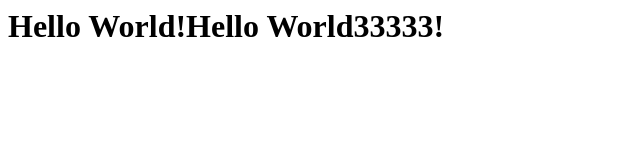
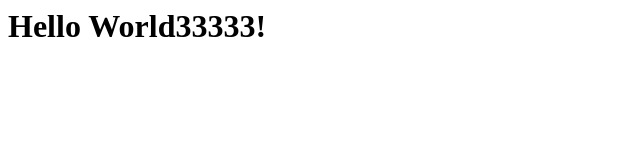
Before and after one commit to davyluo/davyluo.github.io, a plain HTML site: page index.html in a window 1280 px wide. Shown: the whole page, without its empty margins (0-640 px from the left). Drawn offline with Linux system fonts and the light colour scheme.

Commit message:
Update index.html

```diff
--- a/index.html
+++ b/index.html
@@ -1 +1 @@
-<h1>Hello World!</h1)<h1>Hello World33333!</h1)
+<h1>Hello World33333!</h1)
```
